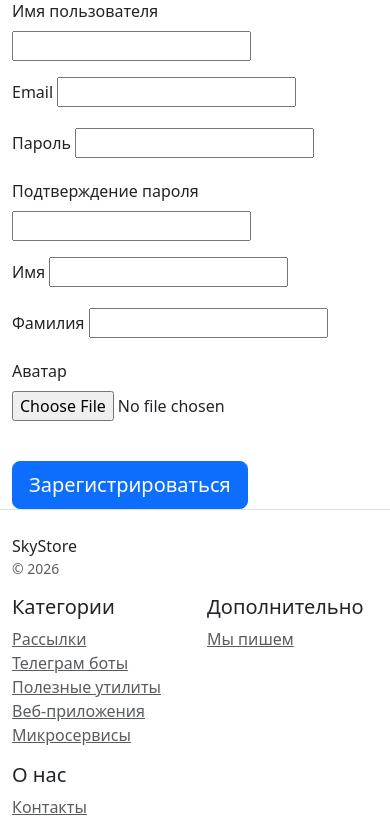
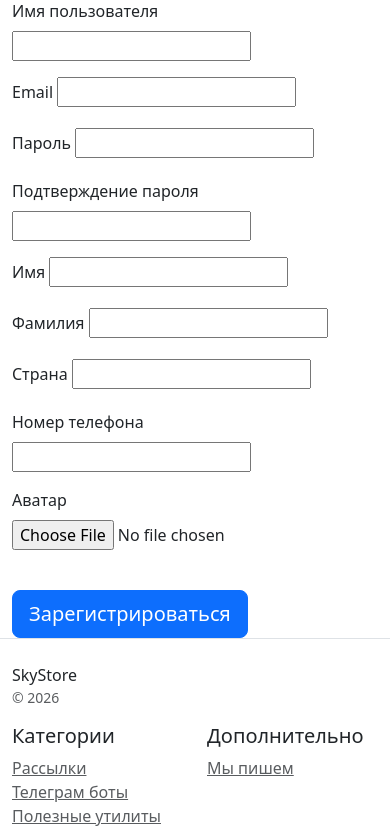
Before and after one commit to GrandBalaxon/CoreShop-Django, a Django app: template users/templates/users/register.html in a window 390 px wide. Shown: the part 303-1129 px from the top of the page. Run offline with Django 5.2, Linux system fonts and the light colour scheme; the template is opened without the code that fills it, so the values that code supplies are empty, except form fields; tables that the repository leaves empty hold one stand-in row (values such as "Sample post"); form fields are guessed from the names that the template uses; parts of the project's set-up code (start-up, migrations or seed data) failed here and were passed over; some libraries are stand-ins or nearby versions.

Commit message:
fix: added 'country' and 'phone_number' to register.html

```diff
--- a/users/templates/users/register.html
+++ b/users/templates/users/register.html
@@ -80,6 +80,21 @@
                     {% endif %}
                 </div>
 
+                <!-- Страна -->
+                <div class="mb-3">
+                    <label for="{{ form.country.id_for_label }}" class="form-label">Страна</label>
+                    {{ form.country }}
+                </div>
+
+                <!-- Номер телефона -->
+                <div class="mb-3">
+                    <label for="{{ form.phone_number.id_for_label }}" class="form-label">Номер телефона</label>
+                    {{ form.phone_number }}
+                    {% if form.phone_number.errors %}
+                        <div class="text-danger">{{ form.phone_number.errors }}</div>
+                    {% endif %}
+                </div>
+
                 <!-- Аватар -->
                 <div class="mb-3">
                     <label for="{{ form.avatar.id_for_label }}" class="form-label">Аватар</label>
```
